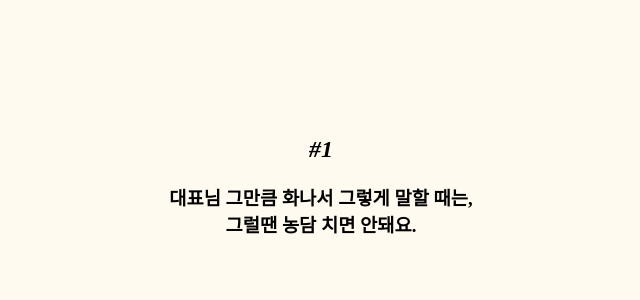
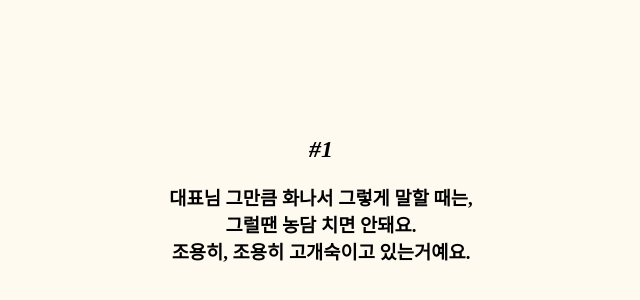
Before and after one commit to willy0507/DQ, a plain HTML site: page 1.html in a window 1280 px wide. Shown: the part 36-336 px from the top of the page, without its empty margins (319-959 px from the left). Drawn offline with Linux system fonts and the light colour scheme; a web font is replaced by a local one.

Commit message:
Add files via upload

```diff
--- a/1.html
+++ b/1.html
@@ -14,7 +14,8 @@
  <h2><cite><a class="nonunderline" href="./2.html">#1<a/></cite></h2>
  <h3 class="jm">
  대표님 그만큼 화나서 그렇게 말할 때는,<br>
- 그럴땐 농담 치면 안돼요.
+ 그럴땐 농담 치면 안돼요.<br>
+ 조용히, 조용히 고개숙이고 있는거예요.
  </h3>
 
   </body>
```
